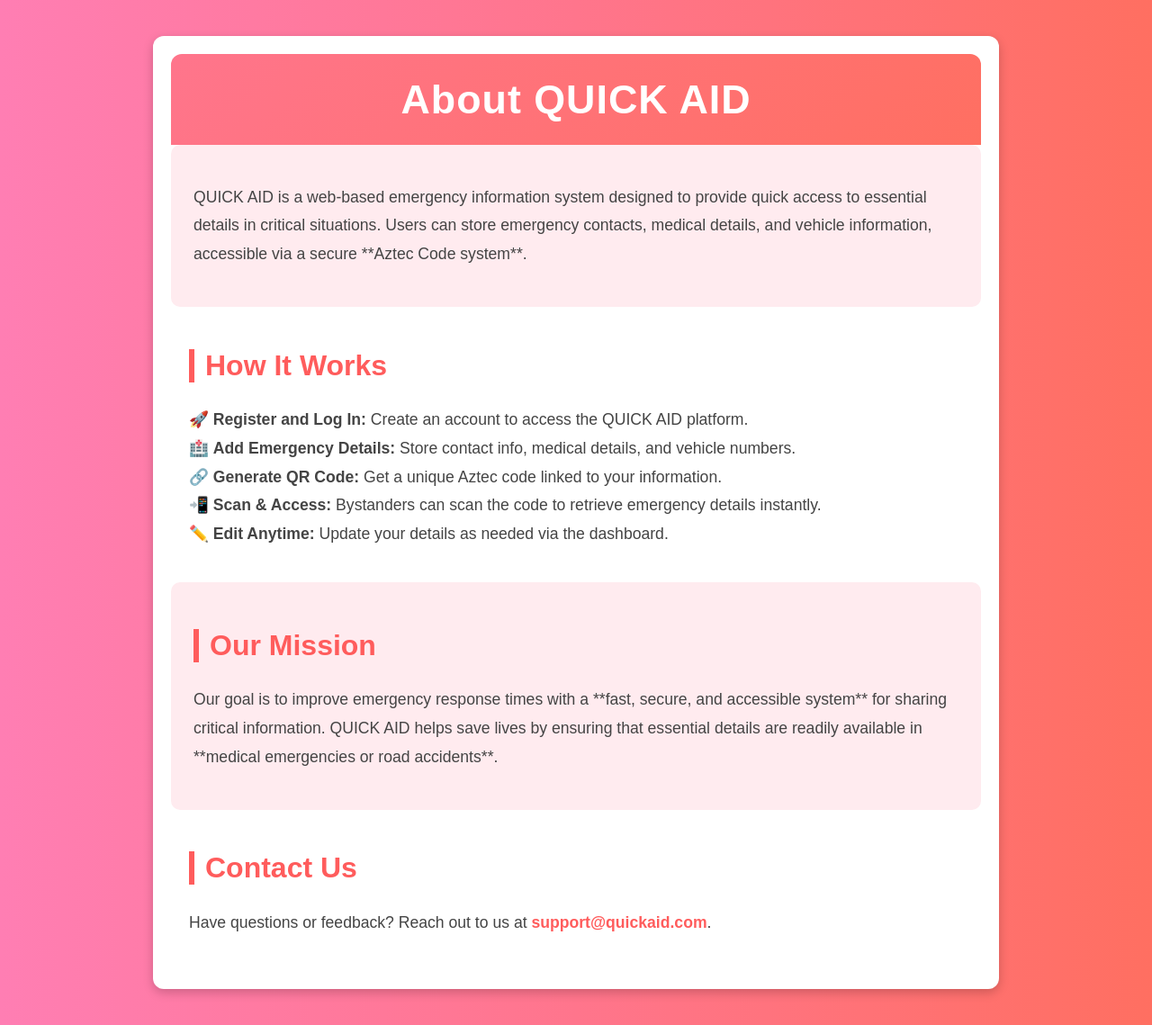
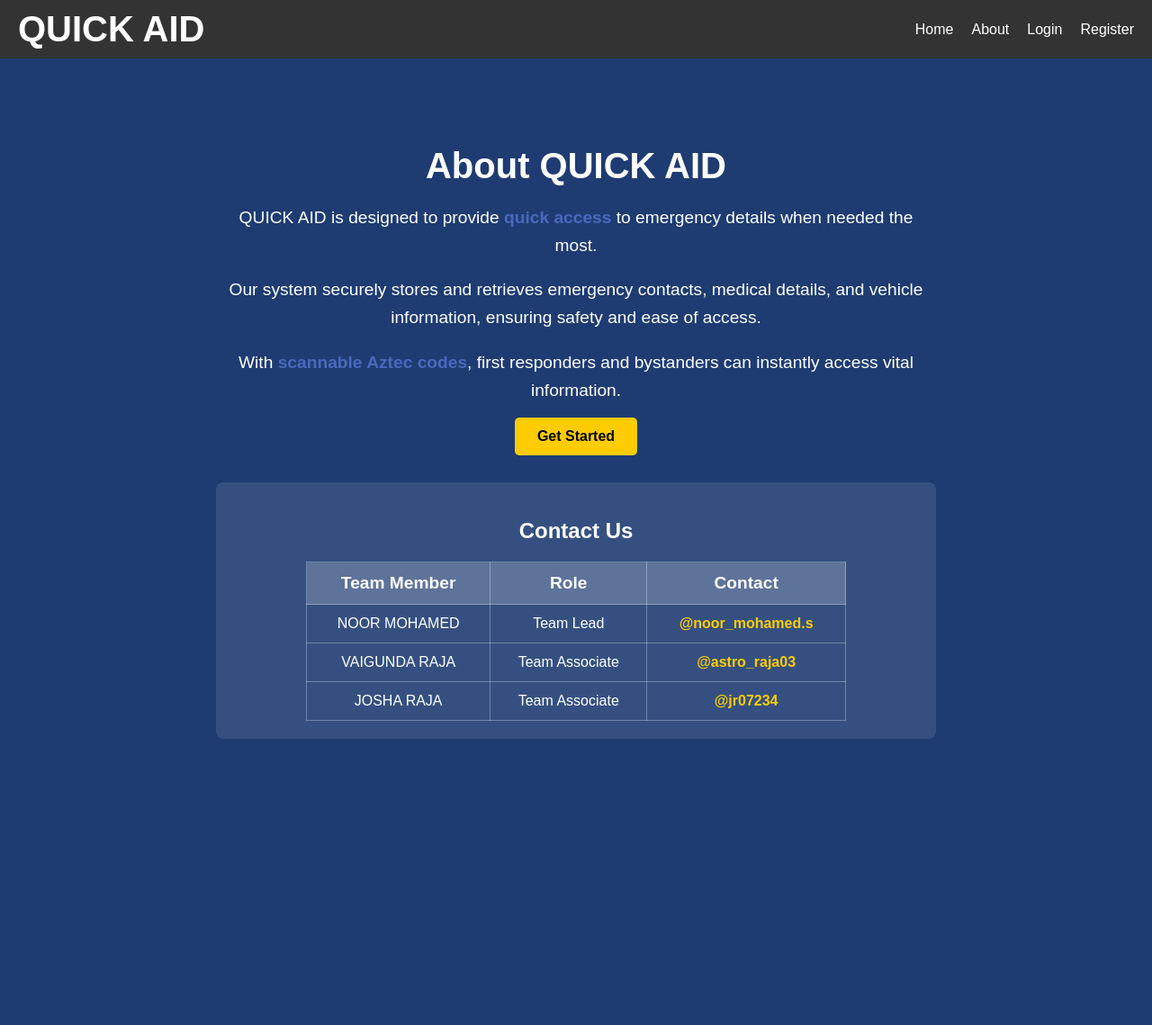
Before and after one commit to VaigundaRaJa345/quick_aid01, a Flask app: page /about in a window 1280 px wide. Shown: the whole page at 90% size. After the commit the page ends 821 px from the top, so only its background shows below. Run offline with Flask 3, Linux system fonts and the light colour scheme.

Commit message:
initial commit

```diff
--- a/app/templates/about.html
+++ b/app/templates/about.html
@@ -1,143 +1,110 @@
-<!DOCTYPE html>
-<html lang="en">
-<head>
-    <meta charset="UTF-8">
-    <meta name="viewport" content="width=device-width, initial-scale=1.0">
-    <title>About QUICK AID</title>
+{% extends "base.html" %}
+{% block content %}
 <style>
-        /* General Styles */
     body {
-            font-family: 'Arial', sans-serif;
-            background: linear-gradient(to right, #ff7eb3, #ff758c, #ff6f61);
-            margin: 0;
-            padding: 0;
-            color: #333;
-        }
-
-        .container {
-            max-width: 900px;
-            margin: 40px auto;
-            padding: 20px;
-            background: #ffffff;
-            border-radius: 12px;
-            box-shadow: 0 4px 12px rgba(0, 0, 0, 0.2);
+        background-color: #1e3c72;
+        color: white;
+        font-family: Arial, sans-serif;
         text-align: center;
     }
-
-        /* Header */
-        .header {
-            background: linear-gradient(135deg, #ff758c, #ff6f61);
-            color: #fff;
-            padding: 25px;
-            border-radius: 12px 12px 0 0;
+    .about-container {
+        max-width: 800px;
+        margin: auto;
+        padding: 50px 20px;
+    }
+    h1 {
+        font-size: 2.5rem;
+        margin-bottom: 20px;
+    }
+    p {
+        font-size: 1.2rem;
+        line-height: 1.6;
+        margin-bottom: 15px;
+    }
+    .highlight {
+        color: #4a69bd; /* Slightly lighter blue to match #1e3c72 */
+        font-weight: bold;
+    }
+    .cta-button {
+        display: inline-block;
+        padding: 12px 25px;
+        font-size: 1rem;
+        background-color: #ffcc00;
+        color: black;
+        text-decoration: none;
+        border-radius: 5px;
+        font-weight: bold;
+        transition: 0.3s;
+    }
+    .cta-button:hover {
+        background-color: #ffdb4d;
+    }
+    .contact-section {
+        margin-top: 30px;
+        padding: 20px;
+        background: rgba(255, 255, 255, 0.1);
+        border-radius: 8px;
         text-align: center;
     }
-
-        .header h1 {
-            font-size: 2.8rem;
-            margin: 0;
-            letter-spacing: 1px;
+    .contact-table {
+        width: 100%;
+        max-width: 600px;
+        margin: auto;
+        border-collapse: collapse;
     }
-
-        /* Section Styling */
-        .section {
-            padding: 20px;
-            text-align: left;
+    .contact-table th, .contact-table td {
+        padding: 12px;
+        border: 1px solid rgba(255, 255, 255, 0.3);
+        text-align: center;
     }
-
-        .section:nth-child(even) {
-            background: #ffebef;
-            border-radius: 10px;
-            padding: 25px;
+    .contact-table th {
+        background-color: rgba(255, 255, 255, 0.2);
+        font-size: 1.2rem;
     }
-
-        .section h2 {
-            font-size: 2rem;
-            color: #ff5c5c;
-            border-left: 6px solid #ff5c5c;
-            padding-left: 12px;
+    .contact-table td {
+        font-size: 1rem;
     }
-
-        .section p {
-            font-size: 1.1rem;
-            line-height: 1.8;
-            color: #444;
+    .contact-table a {
+        color: #ffcc00;
+        font-weight: bold;
+        text-decoration: none;
     }
-
-        /* Links */
-        .contact a {
-            color: #ff5c5c;
-            text-decoration: none;
-            font-weight: bold;
-            transition: color 0.3s ease;
-        }
-
-        .contact a:hover {
-            color: #d32f2f;
+    .contact-table a:hover {
         text-decoration: underline;
     }
+</style>
 
-        /* Responsive Design */
-        @media (max-width: 768px) {
-            .container {
-                width: 90%;
-                padding: 15px;
-            }
+<div class="about-container">
+    <h1>About QUICK AID</h1>
+    <p>QUICK AID is designed to provide <span class="highlight">quick access</span> to emergency details when needed the most.</p>
+    <p>Our system securely stores and retrieves emergency contacts, medical details, and vehicle information, ensuring safety and ease of access.</p>
+    <p>With <span class="highlight">scannable Aztec codes</span>, first responders and bystanders can instantly access vital information.</p>
+    <a href="{{ url_for('register') }}" class="cta-button">Get Started</a>
 
-            .header h1 {
-                font-size: 2.2rem;
-            }
-
-            .section h2 {
-                font-size: 1.6rem;
-            }
-
-            .section p {
-                font-size: 1rem;
-            }
-        }
-    </style>
-</head>
-<body>
-
-    <div class="container">
-        <div class="header">
-            <h1>About QUICK AID</h1>
-        </div>
-
-        <div class="section">
-            <p>
-                QUICK AID is a web-based emergency information system designed to provide quick access to essential details in critical situations.
-                Users can store emergency contacts, medical details, and vehicle information, accessible via a secure **Aztec Code system**.
-            </p>
-        </div>
-
-        <div class="section">
-            <h2>How It Works</h2>
-            <p>
-                🚀 <strong>Register and Log In:</strong> Create an account to access the QUICK AID platform.<br>
-                🏥 <strong>Add Emergency Details:</strong> Store contact info, medical details, and vehicle numbers.<br>
-                🔗 <strong>Generate QR Code:</strong> Get a unique Aztec code linked to your information.<br>
-                📲 <strong>Scan & Access:</strong> Bystanders can scan the code to retrieve emergency details instantly.<br>
-                ✏️ <strong>Edit Anytime:</strong> Update your details as needed via the dashboard.
-            </p>
-        </div>
-
-        <div class="section">
-            <h2>Our Mission</h2>
-            <p>
-                Our goal is to improve emergency response times with a **fast, secure, and accessible system** for sharing critical information.
-                QUICK AID helps save lives by ensuring that essential details are readily available in **medical emergencies or road accidents**.
-            </p>
-        </div>
-
-        <div class="section contact">
+    <div class="contact-section">
         <h2>Contact Us</h2>
-            <p>
-                Have questions or feedback? Reach out to us at <a href="mailto:support@quickaid.com">support@quickaid.com</a>.
-            </p>
+        <table class="contact-table">
+            <tr>
+                <th>Team Member</th>
+                <th>Role</th>
+                <th>Contact</th>
+            </tr>
+            <tr>
+                <td>NOOR MOHAMED</td>
+                <td>Team Lead</td>
+                <td><a href="https://www.instagram.com/noor_mohamed_.s" target="blank">@noor_mohamed.s</a></td>
+            </tr>
+            <tr>
+                <td>VAIGUNDA RAJA</td>
+                <td>Team Associate</td>
+                <td><a href="https://www.instagram.com/astro_raja03" target="_blank">@astro_raja03</a></td>
+            </tr>
+            <tr>
+                <td>JOSHA RAJA</td>
+                <td>Team Associate</td>
+                <td><a href="https://www.instagram.com/jr07234" target="_blank">@jr07234</a></td>
+            </tr>
+        </table>
     </div>
 </div>
-
-</body>
-</html>
+{% endblock %}
--- a/app/templates/base.html
+++ b/app/templates/base.html
@@ -5,6 +5,7 @@
     <meta name="viewport" content="width=device-width, initial-scale=1.0">
     <title>QUICK AID</title>
     <link rel="stylesheet" href="{{ url_for('static', filename='css/styles.css') }}">
+    <link rel="icon" type="image/png" href="{{ url_for('static', filename='logo.png') }}">
 </head>
 <body>
     <nav>
--- a/app/templates/edit_details.html
+++ b/app/templates/edit_details.html
@@ -4,7 +4,7 @@
     <style>
         /* Gradient Background */
         body {
-            background: linear-gradient(135deg, #89f7fe, #66a6ff);
+            background: linear-gradient(135deg, #1e3c72, #1e3c72);
             font-family: Arial, sans-serif;
             color: #333;
             margin: 0;
```
Also changed, not shown: app/templates/dashboard.html (+108 -14 lines), app/templates/index.html (+43 -1 lines), app/templates/login.html (+19 -7 lines), app/templates/register.html (+44 -65 lines), app/instance/quick_aid.db, app/static/aztec_codes/1AMRQZA5.png (added), app/static/aztec_codes/4DEAH5FF.png (added), app/static/aztec_codes/EB8P8IEJ.png (added), app/static/aztec_codes/RPBGFSDS.png (added), app/static/aztec_codes/ZJTEFRBI.png (added), app/static/logo.png (added). Lines whose indentation alone changed are shown as unchanged.
